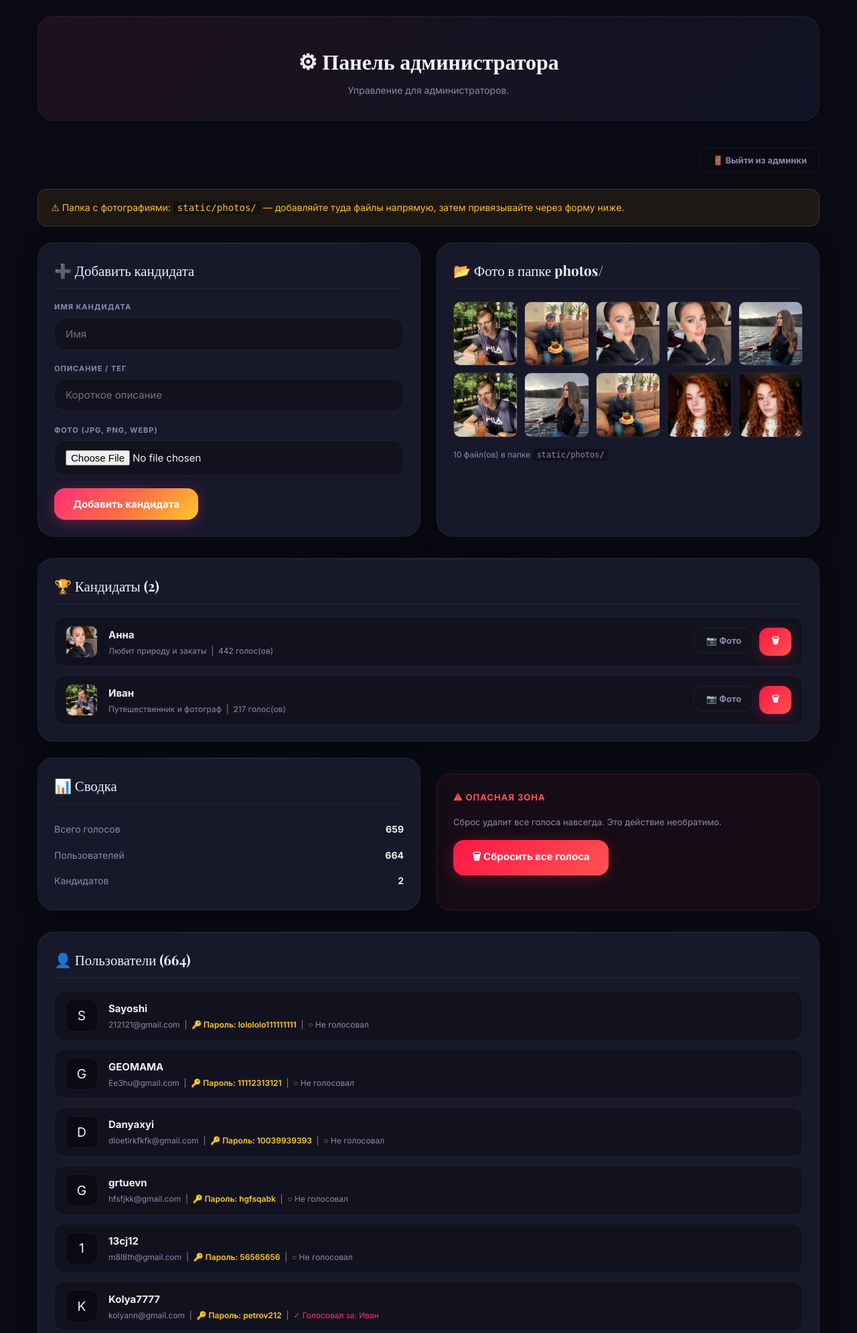
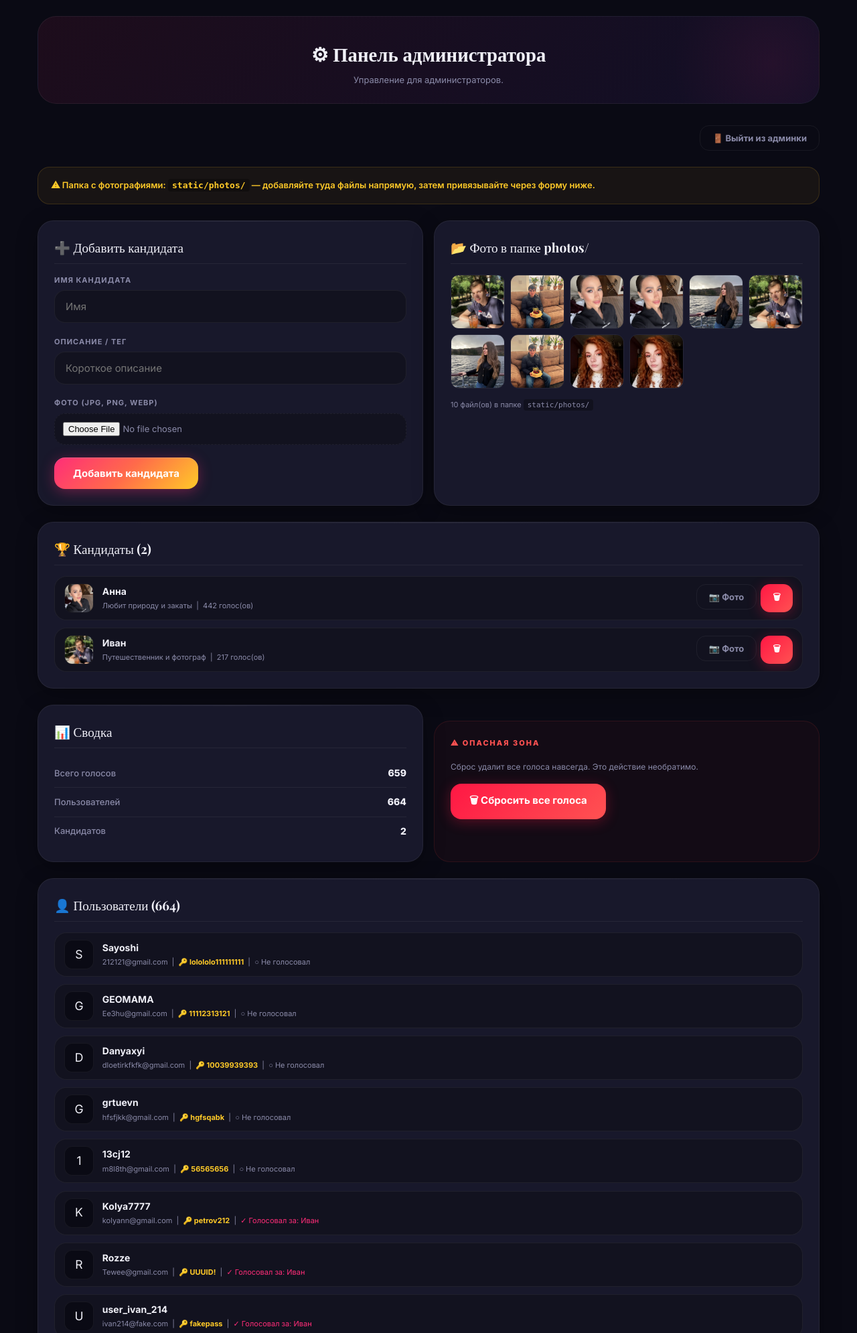
Before and after one commit to SayoshiN/bestenfoto, a Flask app: page /admin in a window 1280 px wide. Shown: the part 64-2054 px from the top of the page at 67% size. Run offline with Flask 3, Linux system fonts and the light colour scheme; a user stored in the database is signed in; data comes from the database, SQL or seed files in the repository.

Commit message:
admin.html

```diff
--- a/templates/admin.html
+++ b/templates/admin.html
@@ -4,153 +4,232 @@
 <style>
 .admin-hero {
   text-align:center;
-  padding:2.5rem 1rem 2rem;
-  background:linear-gradient(135deg,rgba(255,107,138,0.08) 0%,rgba(107,138,255,0.08) 100%);
-  border-radius:24px;
-  margin-bottom:2.5rem;
+  padding:2rem 1rem 1.5rem;
+  background:linear-gradient(135deg, rgba(255,45,120,0.08) 0%, rgba(107,76,255,0.08) 100%);
+  border-radius:28px;
+  margin-bottom:2rem;
   border:1px solid var(--border);
+  position:relative;
+  overflow:hidden;
+}
+.admin-hero::before {
+  content:'';
+  position:absolute;
+  width:300px; height:300px;
+  background:radial-gradient(circle, rgba(255,45,120,0.08), transparent 70%);
+  top:-80px; right:-80px;
+  pointer-events:none;
 }
 .admin-hero h1 {
   font-family:'Playfair Display',serif;
-  font-size:2rem;
+  font-size:1.8rem;
   color:var(--text);
-  margin-bottom:0.5rem;
+  margin-bottom:0.4rem;
+  position:relative;
+  z-index:1;
 }
 .admin-hero p {
   color:var(--text-muted);
-  font-size:14px;
+  font-size:13px;
+  position:relative;
+  z-index:1;
 }
 .login-card {
   max-width:400px;
-  margin:3rem auto;
+  margin:2rem auto;
   text-align:center;
 }
 .login-card .lock-icon {
   font-size:3rem;
   margin-bottom:1rem;
   display:block;
+  filter:drop-shadow(0 4px 12px rgba(255,45,120,0.3));
 }
 .admin-grid {
   display:grid;
   grid-template-columns:1fr 1fr;
-  gap:1.5rem;
-  margin-bottom:2rem;
+  gap:1rem;
+  margin-bottom:1.5rem;
 }
 .section-h {
   font-family:'Playfair Display',serif;
-  font-size:1.3rem;
-  margin-bottom:1.2rem;
-  padding-bottom:0.6rem;
+  font-size:1.2rem;
+  margin-bottom:1rem;
+  padding-bottom:0.5rem;
   border-bottom:1px solid var(--border);
   color:var(--text);
+  display:flex;
+  align-items:center;
+  gap:8px;
 }
 .photo-grid {
   display:grid;
-  grid-template-columns:repeat(auto-fill,minmax(80px,1fr));
-  gap:10px;
+  grid-template-columns:repeat(auto-fill, minmax(70px, 1fr));
+  gap:8px;
   margin-top:1rem;
 }
 .photo-thumb {
   width:100%;
   aspect-ratio:1;
-  border-radius:10px;
+  border-radius:12px;
   object-fit:cover;
   border:1px solid var(--border);
-  transition:transform 0.2s;
+  transition:all 0.3s cubic-bezier(0.16,1,0.3,1);
+  cursor:pointer;
+  -webkit-user-select:none;
+  user-select:none;
+  touch-action:manipulation;
+}
+.photo-thumb:active {
+  transform:scale(0.92);
 }
 .photo-thumb:hover {
-  transform:scale(1.05);
+  transform:scale(1.08);
   border-color:var(--accent);
+  box-shadow:0 8px 24px rgba(0,0,0,0.3);
+  z-index:2;
 }
 .cand-admin-list {
   display:flex;
   flex-direction:column;
-  gap:0.8rem;
+  gap:0.7rem;
 }
 .cand-admin-row {
   display:flex;
   align-items:center;
-  gap:1rem;
+  gap:0.8rem;
   background:var(--bg-elevated);
   border:1px solid var(--border);
-  border-radius:14px;
-  padding:12px 16px;
-  transition:all 0.2s;
+  border-radius:18px;
+  padding:10px 14px;
+  transition:all 0.25s cubic-bezier(0.16,1,0.3,1);
+  position:relative;
+  overflow:hidden;
+}
+.cand-admin-row:active {
+  transform:scale(0.98);
 }
 .cand-admin-row:hover {
-  border-color:rgba(255,107,138,0.2);
+  border-color:rgba(255,45,120,0.15);
+  transform:translateX(3px);
+  box-shadow:0 4px 16px rgba(0,0,0,0.15);
 }
 .cand-admin-thumb {
-  width:48px;
-  height:48px;
-  border-radius:10px;
+  width:44px;
+  height:44px;
+  border-radius:12px;
   object-fit:cover;
   background:var(--bg);
   display:flex;
   align-items:center;
   justify-content:center;
-  font-size:1.5rem;
+  font-size:1.3rem;
   flex-shrink:0;
   border:1px solid var(--border);
 }
 .cand-admin-info {
   flex:1;
+  min-width:0;
 }
 .cand-admin-info strong {
-  font-size:15px;
+  font-size:14px;
   color:var(--text);
   display:block;
   margin-bottom:2px;
+  white-space:nowrap;
+  overflow:hidden;
+  text-overflow:ellipsis;
 }
 .cand-admin-info small {
   color:var(--text-muted);
-  font-size:12px;
+  font-size:11px;
   display:block;
 }
 .cand-admin-actions {
   display:flex;
-  gap:8px;
+  gap:6px;
   flex-shrink:0;
 }
 .alert-box {
-  background:rgba(251,191,36,0.08);
-  border:1px solid rgba(251,191,36,0.2);
-  border-radius:14px;
+  background:rgba(251,191,36,0.06);
+  border:1px solid rgba(251,191,36,0.15);
+  border-radius:18px;
   padding:1rem 1.2rem;
-  font-size:14px;
-  color:#fbbf24;
+  font-size:13px;
+  color:var(--warning);
   margin-bottom:1.5rem;
+  font-weight:600;
 }
 .danger-zone {
-  background:rgba(239,68,68,0.05);
-  border:1px solid rgba(239,68,68,0.15);
-  border-radius:20px;
+  background:rgba(239,68,68,0.04);
+  border:1px solid rgba(239,68,68,0.12);
+  border-radius:24px;
   padding:1.5rem;
   margin-top:1.5rem;
 }
 .danger-zone h4 {
   color:var(--danger);
-  font-size:13px;
+  font-size:11px;
   text-transform:uppercase;
-  letter-spacing:1px;
+  letter-spacing:2px;
   margin-bottom:1rem;
-  font-weight:700;
+  font-weight:800;
 }
 .stats-table {
   width:100%;
-  font-size:14px;
+  font-size:13px;
   border-collapse:collapse;
 }
 .stats-table td {
-  padding:8px 0;
+  padding:10px 0;
 }
 .stats-table td:first-child {
   color:var(--text-muted);
+  font-weight:500;
 }
 .stats-table td:last-child {
-  font-weight:700;
+  font-weight:800;
   color:var(--text);
   text-align:right;
+  font-size:14px;
+}
+.stats-table tr {
+  border-bottom:1px solid var(--border);
+}
+.stats-table tr:last-child {
+  border-bottom:none;
+}
+
+/* File input styling */
+input[type="file"] {
+  width:100%;
+  padding:12px;
+  border:1.5px dashed var(--border);
+  border-radius:16px;
+  background:var(--bg-elevated);
+  color:var(--text-muted);
+  font-size:13px;
+  cursor:pointer;
+  transition:all 0.2s;
+}
+input[type="file"]:hover {
+  border-color:var(--accent);
+  background:rgba(255,45,120,0.03);
+}
+
+@media (max-width:768px) {
+  .admin-hero { padding:1.5rem 1rem; border-radius:20px }
+  .admin-hero h1 { font-size:1.4rem }
+  .admin-grid { grid-template-columns:1fr; gap:0.8rem }
+  .cand-admin-row { padding:8px 12px; border-radius:14px }
+  .cand-admin-thumb { width:38px; height:38px; font-size:1.1rem }
+  .cand-admin-actions { flex-wrap:wrap }
+  .danger-zone { padding:1.2rem; border-radius:18px }
+  .photo-grid { grid-template-columns:repeat(auto-fill, minmax(60px, 1fr)) }
+}
+@media (max-width:480px) {
+  .cand-admin-actions .btn-sm { padding:6px 10px; font-size:11px }
+  .login-card { margin:1.5rem auto }
 }
 </style>
 {% endblock %}
@@ -164,8 +243,8 @@
 <!-- LOGIN FORM -->
 <div class="card login-card">
   <span class="lock-icon">&#128274;</span>
-  <h3 style="font-family:'Playfair Display',serif;font-size:1.4rem;margin-bottom:0.5rem;color:var(--text)">Вход в админ-панель</h3>
-  <p style="color:var(--text-muted);font-size:14px;margin-bottom:1.5rem">Введите пароль администратора</p>
+  <h3 style="font-family:'Playfair Display',serif;font-size:1.3rem;margin-bottom:0.5rem;color:var(--text)">Вход в админ-панель</h3>
+  <p style="color:var(--text-muted);font-size:13px;margin-bottom:1.5rem">Введите пароль администратора</p>
   <form method="POST">
     <input type="hidden" name="action" value="login">
     <div class="form-group">
@@ -214,12 +293,12 @@
     {% if photos %}
       <div class="photo-grid">
         {% for p in photos %}
-        <img src="/static/photos/{{ p }}" alt="{{ p }}" class="photo-thumb" title="{{ p }}">
+        <img src="/static/photos/{{ p }}" alt="{{ p }}" class="photo-thumb" title="{{ p }}" loading="lazy">
         {% endfor %}
       </div>
-      <p style="font-size:12px;color:var(--text-muted);margin-top:1rem">{{ photos|length }} файл(ов) в папке <code style="background:rgba(0,0,0,0.3);padding:2px 6px;border-radius:4px">static/photos/</code></p>
+      <p style="font-size:11px;color:var(--text-muted);margin-top:1rem">{{ photos|length }} файл(ов) в папке <code style="background:rgba(0,0,0,0.3);padding:2px 6px;border-radius:4px">static/photos/</code></p>
     {% else %}
-      <p style="color:var(--text-muted);font-size:14px">Папка пуста. Добавьте фотографии в <code style="background:rgba(0,0,0,0.3);padding:2px 6px;border-radius:4px">static/photos/</code></p>
+      <p style="color:var(--text-muted);font-size:13px">Папка пуста. Добавьте фотографии в <code style="background:rgba(0,0,0,0.3);padding:2px 6px;border-radius:4px">static/photos/</code></p>
     {% endif %}
   </div>
 </div>
@@ -260,7 +339,7 @@
     {% endfor %}
   </div>
   {% else %}
-  <p style="color:var(--text-muted);font-size:14px">Нет кандидатов. Добавьте первого!</p>
+  <p style="color:var(--text-muted);font-size:13px">Нет кандидатов. Добавьте первого!</p>
   {% endif %}
 </div>
 
@@ -276,7 +355,7 @@
   </div>
   <div class="danger-zone">
     <h4>&#9888; Опасная зона</h4>
-    <p style="font-size:13px;color:var(--text-muted);margin-bottom:1rem">Сброс удалит все голоса навсегда. Это действие необратимо.</p>
+    <p style="font-size:12px;color:var(--text-muted);margin-bottom:1rem">Сброс удалит все голоса навсегда. Это действие необратимо.</p>
     <form method="POST" onsubmit="return confirm('Сбросить ВСЕ голоса?')">
       <input type="hidden" name="action" value="reset_votes">
       <button type="submit" class="btn btn-danger">&#128465; Сбросить все голоса</button>
@@ -290,12 +369,12 @@
   <div class="cand-admin-list">
     {% for u in users %}
     <div class="cand-admin-row">
-      <div class="cand-admin-thumb" style="font-size:1.2rem">{{ u.username[0]|upper }}</div>
+      <div class="cand-admin-thumb" style="font-size:1.1rem">{{ u.username[0]|upper }}</div>
       <div class="cand-admin-info">
         <strong>{{ u.username }}</strong>
         <small>
           {{ u.email }} &nbsp;|&nbsp;
-          <span style="color:var(--warning);font-weight:600">&#128273; Пароль: {{ u.password }}</span>
+          <span style="color:var(--warning);font-weight:700">&#128273; {{ u.password }}</span>
           &nbsp;|&nbsp;
           {% if u.voted_for %}
             <span style="color:var(--accent)">&#10003; Голосовал за: {{ u.voted_for_name }}</span>
```
